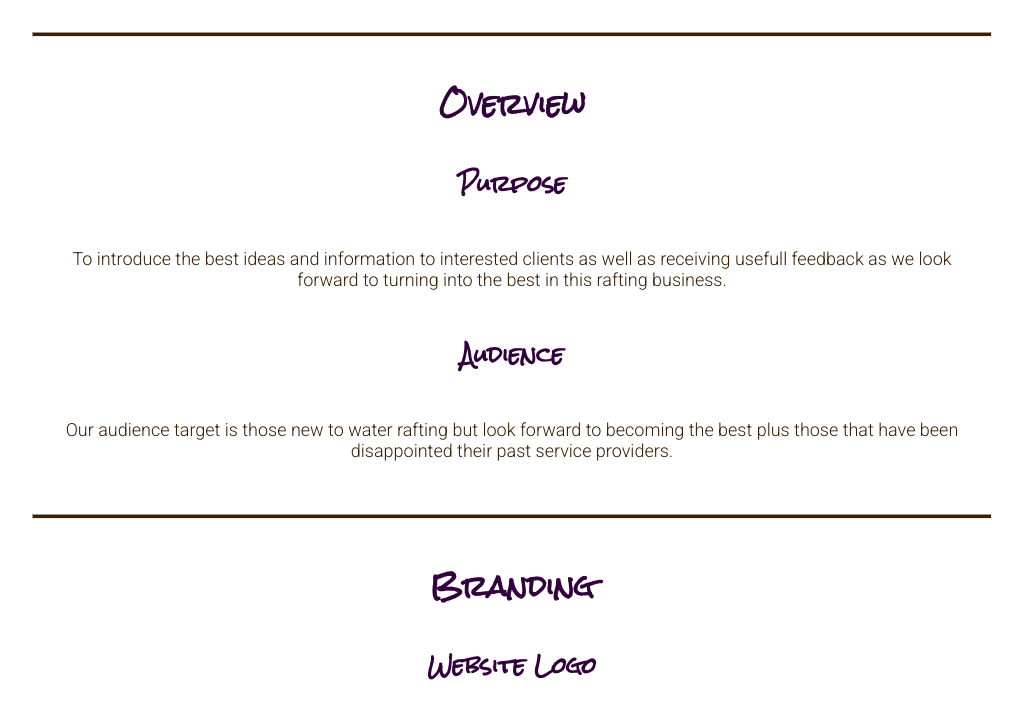
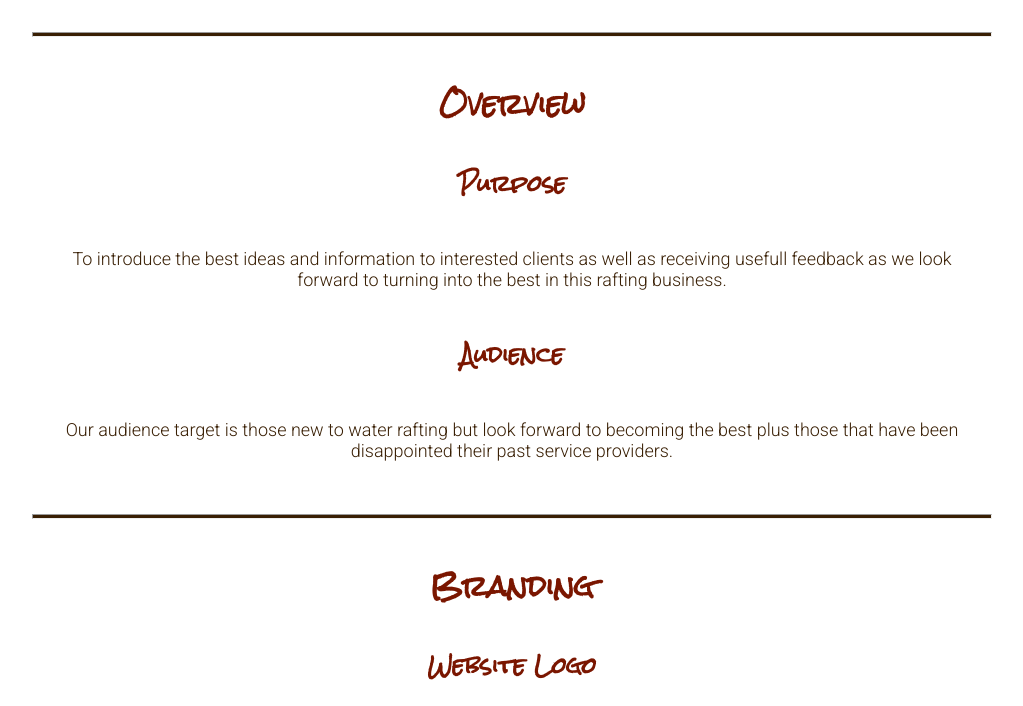
Before and after one commit to Tinkamax/wdd130, a plain HTML site: page wwr/site-plan-rafting.html in a window 1280 px wide. Shown: the part 420-1126 px from the top of the page, without its empty margins (128-1151 px from the left). Drawn offline with Linux system fonts and the light colour scheme.

Commit message:
new changes

```diff
--- a/wwr/styles/site-plan-rafting.css
+++ b/wwr/styles/site-plan-rafting.css
@@ -16,8 +16,8 @@ Fonts are separated by a & */
   --paragraph-font: Roboto, Helvetica, sans-serif;
 
   /* these colors below should be chosen from among your palette colors above */
-  --headline-color-on-white: #31003d;  /* headlines on a white background */
-  --headline-color-on-color: #3b021a; /* headlines on a colored background */
+  --headline-color-on-white: #7a1600;  /* headlines on a white background */
+  --headline-color-on-color: #7a7ce2; /* headlines on a colored background */
   --paragraph-color-on-white: #391f04; /* paragraph text on a white background */
   --paragraph-color-on-color: #7a1600; /* paragraph text on a colored background */
   --paragraph-background-color: #31003d  ;
```
